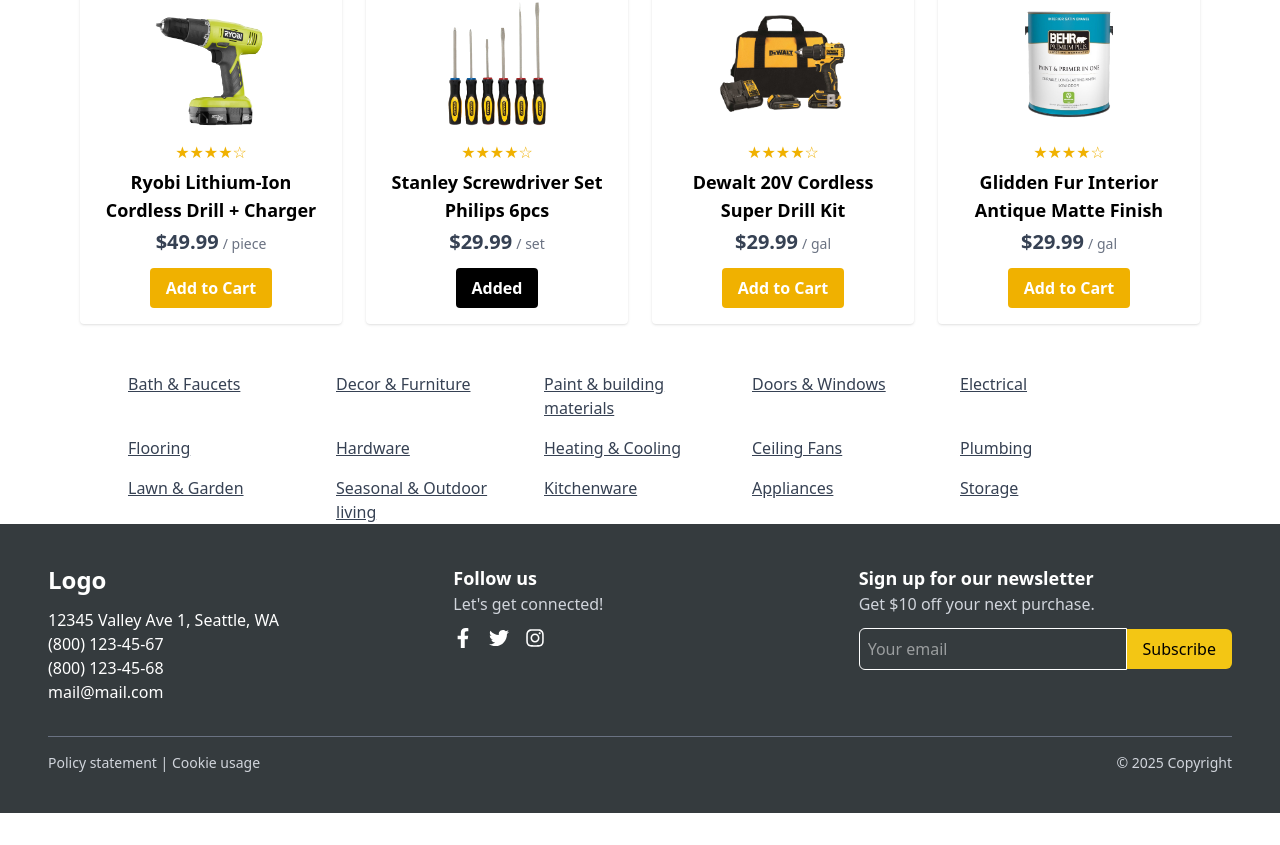
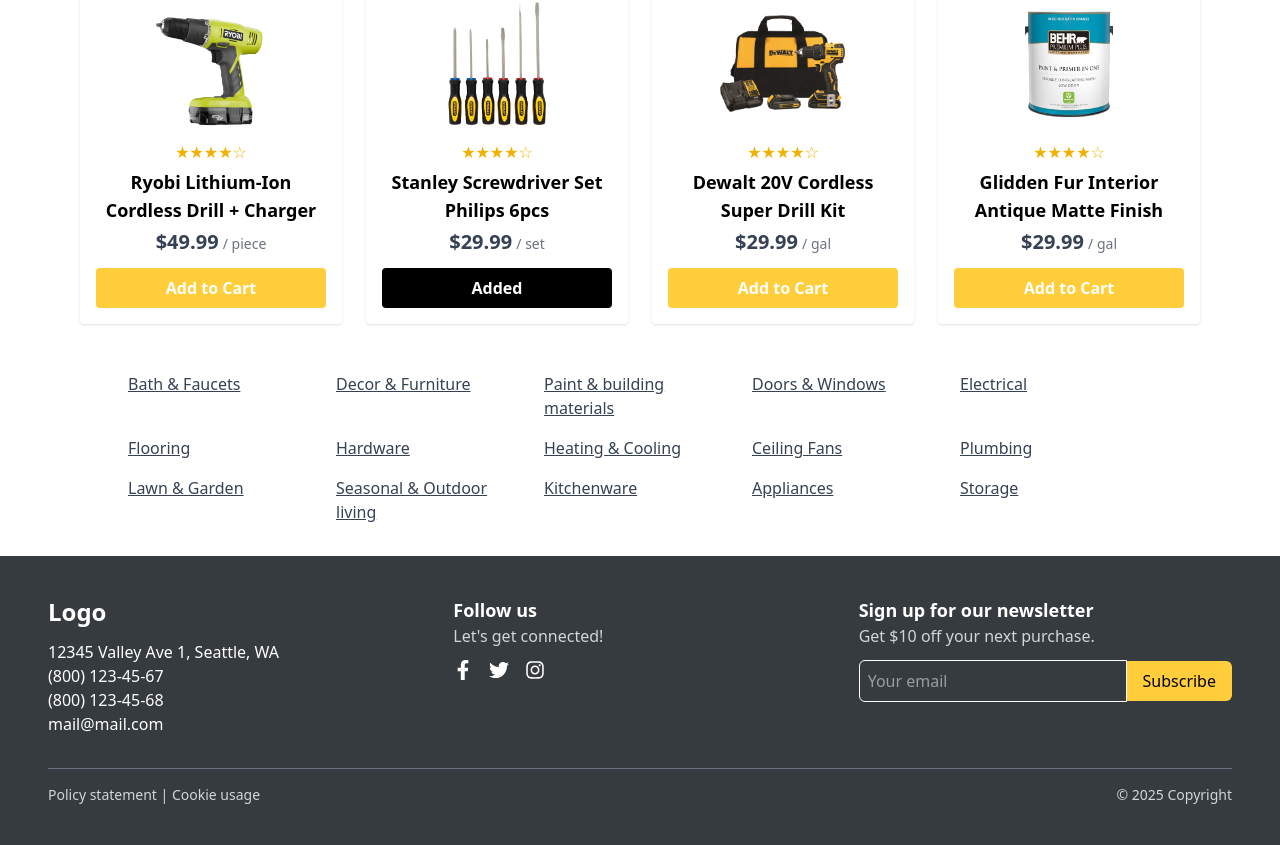
Before and after one commit to in43sh/homebuzz-frontend, a React (Vite) app: page / in a window 1280 px wide. Shown: the part 894-1739 px from the top of the page. Before the commit the page ends 1707 px from the top, so only its background shows below. Built offline with nearby package versions, Linux system fonts and the light colour scheme.

Commit message:
refactor: update button styles and colors across components for consistency

```diff
--- a/src/components/CategoriesList.tsx
+++ b/src/components/CategoriesList.tsx
@@ -20,7 +20,7 @@
   ];
 
   return (
-    <div className="mx-auto mt-8 max-w-screen-lg">
+    <div className="mx-auto my-8 max-w-screen-lg">
       <div className="grid grid-cols-5 gap-4 text-gray-700">
         {categories.map((category) => (
           <Link key={category} to="/" className="underline hover:text-gray-900">
--- a/src/components/PopularProducts.tsx
+++ b/src/components/PopularProducts.tsx
@@ -24,7 +24,7 @@
     unit: '/ piece',
     rating: 4,
     buttonText: 'Add to Cart',
-    buttonStyle: 'bg-yellow-500 hover:bg-yellow-600 text-white',
+    buttonStyle: 'bg-primary hover:bg-primary-dark text-white',
   },
   {
     id: 2,
@@ -44,7 +44,7 @@
     unit: '/ gal',
     rating: 4,
     buttonText: 'Add to Cart',
-    buttonStyle: 'bg-yellow-500 hover:bg-yellow-600 text-white',
+    buttonStyle: 'bg-primary hover:bg-primary-dark text-white',
   },
   {
     id: 4,
@@ -54,7 +54,7 @@
     unit: '/ gal',
     rating: 4,
     buttonText: 'Add to Cart',
-    buttonStyle: 'bg-yellow-500 hover:bg-yellow-600 text-white',
+    buttonStyle: 'bg-primary hover:bg-primary-dark text-white',
   },
 ];
 
@@ -86,7 +86,7 @@
         <span className="text-sm text-gray-500">{product.unit}</span>
       </p>
       <button
-        className={`rounded px-4 py-2 font-semibold transition-colors focus:outline-none ${product.buttonStyle}`}
+        className={`w-full rounded px-4 py-2 font-semibold transition-colors focus:outline-none ${product.buttonStyle}`}
         disabled={product.buttonText === 'Added'}
       >
         {product.buttonText}
--- a/src/components/banners/TwoMillionItemsBanner.tsx
+++ b/src/components/banners/TwoMillionItemsBanner.tsx
@@ -1,6 +1,6 @@
 const TwoMillionItemsBanner = () => {
   return (
-    <section className="flex flex-col items-center justify-center gap-4 bg-[#f2c744] px-6 py-10 md:flex-row md:gap-8">
+    <section className="bg-primary flex flex-col items-center justify-center gap-4 px-6 py-10 md:flex-row md:gap-8">
       <h2 className="text-center text-2xl font-bold text-black md:text-left md:text-4xl">
         More Than 2 Million Items <br className="block md:hidden" />
         Available in Store
--- a/src/index.css
+++ b/src/index.css
@@ -3,6 +3,15 @@
 @theme {
   /* --font-display: "Satoshi", "sans-serif"; */
   /* --breakpoint-3xl: 1920px; */
-  --color-primary: #f3c614;
-  --color-primary-hover: #d4a109;
+  /* --color-primary: #f3c614; */
+  --color-primary: #ffce3a;
+  --color-primary-dark: #d4a109;
+  --color-white: #ffffff;
+  --color-black: #000000;
+  --color-black-header: #1b1e1f;
+  --color-gray: #879095;
+  --color-gray-dark: #353b3e;
+  --color-gray-light: #cfd7dc;
+  --color-gray-stroke: #979797;
+  --color-red: #ff0000;
 }
--- a/src/pages/SignIn.tsx
+++ b/src/pages/SignIn.tsx
@@ -128,7 +128,7 @@
           </div>
           <button
             type="submit"
-            className="bg-primary hover:bg-primary-hover w-full rounded-lg py-2 font-semibold text-white transition disabled:opacity-50"
+            className="bg-primary hover:bg-primary-dark w-full rounded-lg py-2 font-semibold text-white transition disabled:opacity-50"
             disabled={loading}
           >
             {loading ? 'Signing In...' : 'Sign In'}
--- a/src/pages/SignUp.tsx
+++ b/src/pages/SignUp.tsx
@@ -194,7 +194,7 @@
           {/* Submit Button */}
           <button
             type="submit"
-            className="bg-primary hover:bg-primary-hover w-full rounded-lg py-2 font-semibold text-white transition disabled:opacity-50"
+            className="bg-primary hover:bg-primary-dark w-full rounded-lg py-2 font-semibold text-white transition disabled:opacity-50"
             disabled={loading}
           >
             {loading ? 'Creating Account...' : 'Sign Up'}
```
